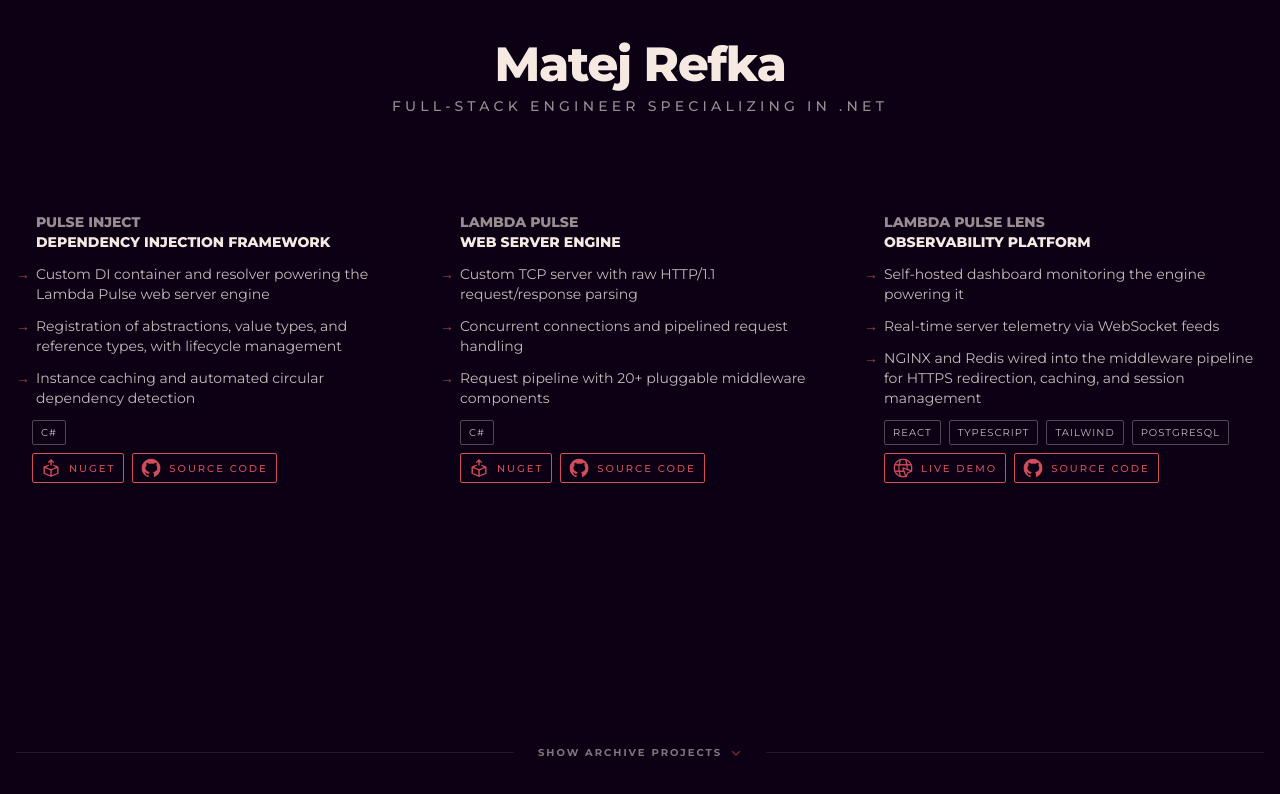
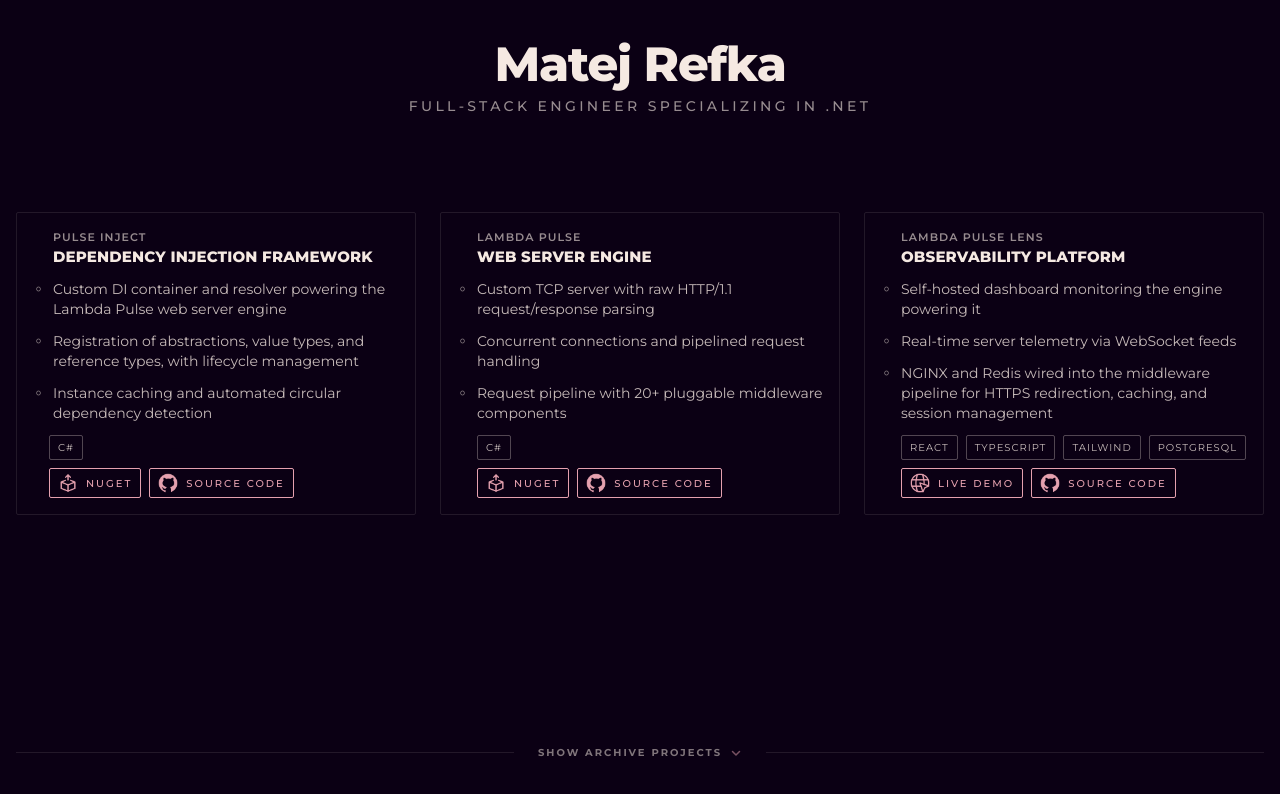
Before and after one commit to MatejRefka/Portfolio2, a plain HTML site: page index.html in a window 1280 px wide. Drawn offline with Linux system fonts and the light colour scheme.

Commit message:
Amended button styling

```diff
--- a/index.html
+++ b/index.html
@@ -47,7 +47,7 @@
                       target="_blank"
                       rel="noopener noreferrer"
                     >
-                      <img src="./images/icons/releaseRaspberry.png" alt="" width="20" height="20" />
+                      <img src="./images/icons/releasePink.png" alt="" width="20" height="20" />
                       <span>NuGet</span>
                     </a>
                     <a
@@ -56,7 +56,7 @@
                       target="_blank"
                       rel="noopener noreferrer"
                     >
-                      <img src="./images/icons/gitRaspberry.png" alt="" width="20" height="20" />
+                      <img src="./images/icons/gitPink.png" alt="" width="20" height="20" />
                       <span>Source Code</span>
                     </a>
                   </div>
@@ -84,7 +84,7 @@
                       target="_blank"
                       rel="noopener noreferrer"
                     >
-                      <img src="./images/icons/releaseRaspberry.png" alt="" width="20" height="20" />
+                      <img src="./images/icons/releasePink.png" alt="" width="20" height="20" />
                       <span>NuGet</span>
                     </a>
                     <a
@@ -93,7 +93,7 @@
                       target="_blank"
                       rel="noopener noreferrer"
                     >
-                      <img src="./images/icons/gitRaspberry.png" alt="" width="20" height="20" />
+                      <img src="./images/icons/gitPink.png" alt="" width="20" height="20" />
                       <span>Source Code</span>
                     </a>
                   </div>
@@ -127,7 +127,7 @@
                       target="_blank"
                       rel="noopener noreferrer"
                     >
-                      <img src="./images/icons/demoRaspberry.png" alt="" width="20" height="20" />
+                      <img src="./images/icons/demoPink.png" alt="" width="20" height="20" />
                       <span>Live Demo</span>
                     </a>
                     <a
@@ -136,7 +136,7 @@
                       target="_blank"
                       rel="noopener noreferrer"
                     >
-                      <img src="./images/icons/gitRaspberry.png" alt="" width="20" height="20" />
+                      <img src="./images/icons/gitPink.png" alt="" width="20" height="20" />
                       <span>Source Code</span>
                     </a>
                   </div>
--- a/style.css
+++ b/style.css
@@ -1,7 +1,7 @@
 :root {
   --surface: #0b0014;
   --primary: #f5e9e2;
-  --secondary: #d44d5c;
+  --action: #e5a1af;
   font-family: "Montserrat", sans-serif;
   font-synthesis: none;
 }
@@ -125,7 +125,7 @@ img {
   font-size: 0.75rem;
   font-weight: 500;
   line-height: 1rem;
-  letter-spacing: 0.3em;
+  letter-spacing: 0.24em;
   text-transform: uppercase;
 }
 
@@ -139,6 +139,12 @@ img {
   display: flex;
   flex-direction: column;
   height: 100%;
+}
+
+#featured-page .project {
+  padding: 1rem;
+  border: 1px solid rgb(245 233 226 / 10%);
+  border-radius: 0.125rem;
 }
 
 .project h2,
@@ -156,6 +162,20 @@ img {
 
 .project h3 {
   margin-bottom: 0.75rem;
+}
+
+#featured-page .project h2 {
+  margin-bottom: 0.125rem;
+  font-size: 0.6875rem;
+  font-weight: 600;
+  line-height: 1rem;
+  letter-spacing: 0.1em;
+}
+
+#featured-page .project h3 {
+  font-size: 0.9375rem;
+  line-height: 1.25rem;
+  letter-spacing: 0.01em;
 }
 
 .project-points {
@@ -176,9 +196,14 @@ img {
 
 .project-points li::before {
   position: absolute;
-  left: 0;
-  color: var(--secondary);
-  content: "→";
+  top: 0.625rem;
+  left: 0.1875rem;
+  width: 0.3125rem;
+  height: 0.3125rem;
+  border: 1px solid rgb(245 233 226 / 50%);
+  border-radius: 50%;
+  content: "";
+  transform: translateY(-50%);
 }
 
 .project-actions {
@@ -220,9 +245,9 @@ img {
   align-items: center;
   gap: 0.5rem;
   padding: 0.25rem 0.5rem;
-  color: var(--secondary);
+  color: var(--action);
   border-width: 1px;
-  border-color: var(--secondary);
+  border-color: var(--action);
   border-radius: 0.125rem;
   transition:
     color 300ms,
@@ -233,10 +258,10 @@ img {
 }
 
 .source-link:hover {
-  color: var(--primary);
-  background: var(--secondary);
-  border-color: var(--secondary);
-  box-shadow: 0 0 15px rgb(212 77 92 / 15%);
+  color: var(--surface);
+  background: var(--action);
+  border-color: var(--action);
+  box-shadow: 0 0 15px rgb(229 161 175 / 15%);
 }
 
 .source-link img {
@@ -247,7 +272,7 @@ img {
 }
 
 .source-link:hover img {
-  filter: brightness(0) invert(1);
+  filter: brightness(0);
 }
 
 .source-link span {
@@ -292,13 +317,13 @@ img {
 }
 
 .page-control button:hover {
-  color: var(--secondary);
+  color: var(--action);
 }
 
 .page-control svg {
   width: 0.75rem;
   height: 0.75rem;
-  color: rgb(212 77 92 / 50%);
+  color: rgb(229 161 175 / 50%);
   transition:
     color 300ms,
     transform 300ms;
@@ -306,7 +331,7 @@ img {
 }
 
 .page-control button:hover svg {
-  color: var(--secondary);
+  color: var(--action);
   transform: translateY(0.125rem);
 }
 
```
Also changed, not shown: images/icons/demoPink.png (added), images/icons/gitPink.png (added), images/icons/releasePink.png (added).
